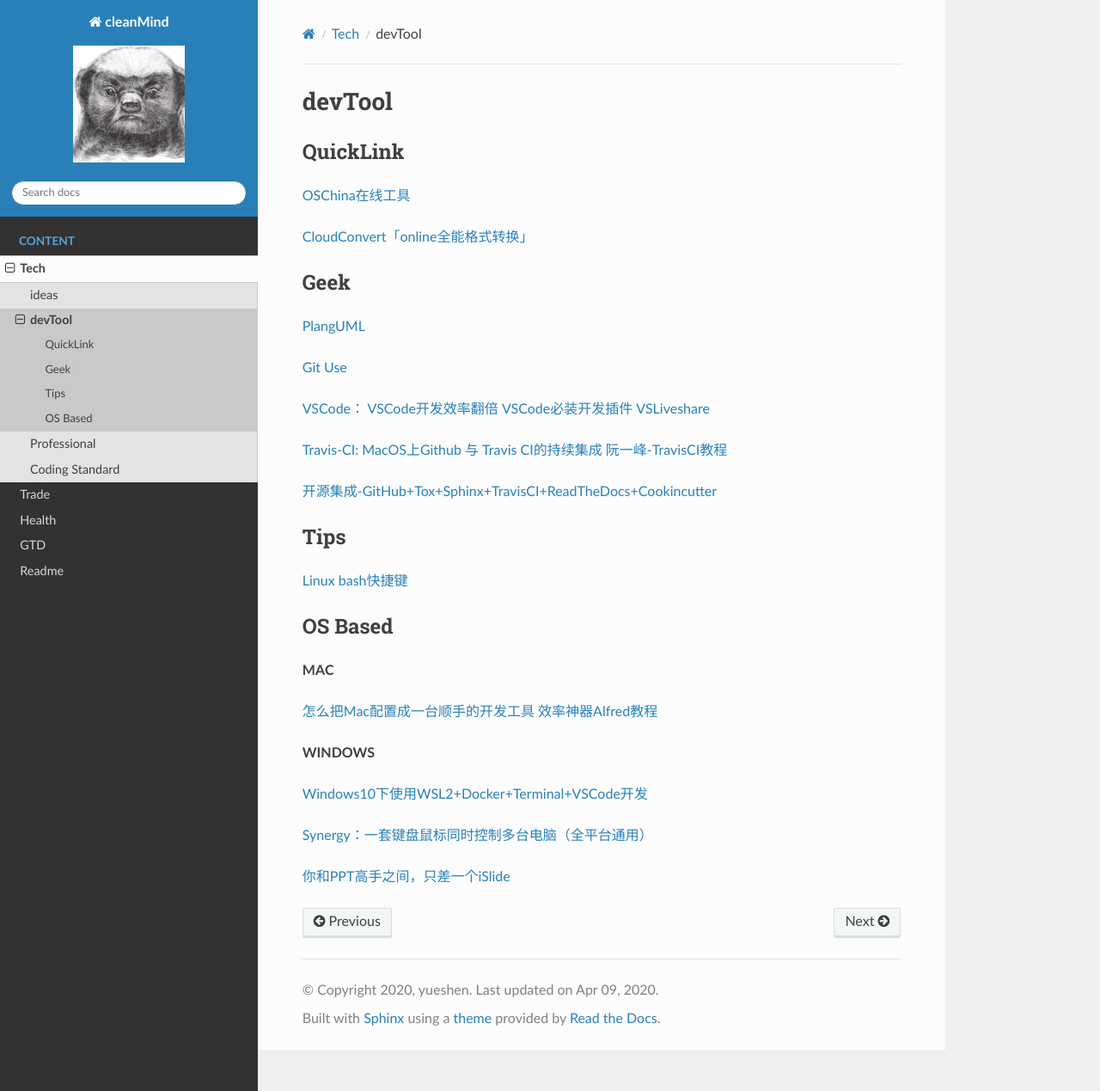
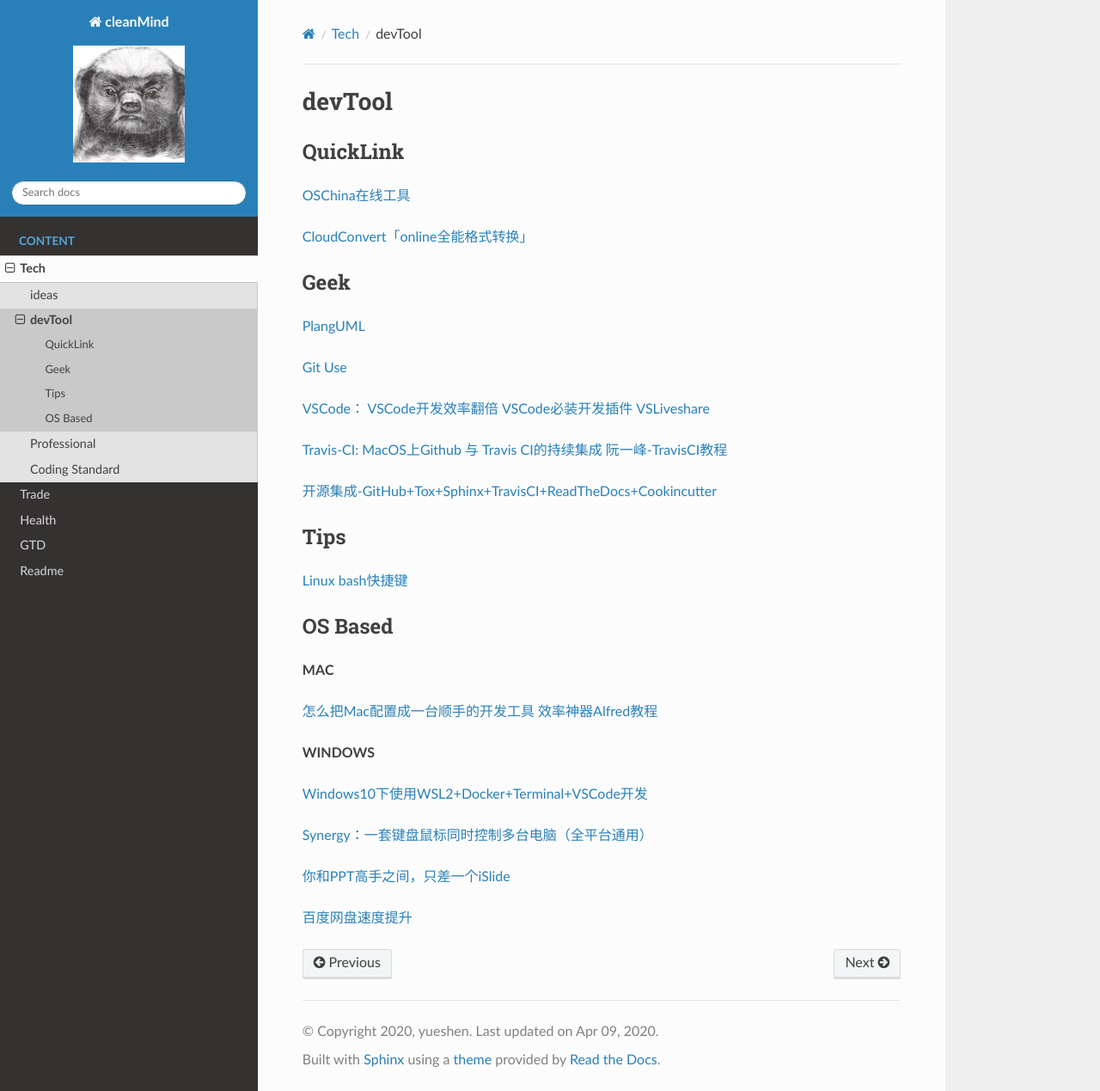
Before and after one commit to alphajayGithub/alphajayGithub.github.io, a Sphinx documentation site: the page built from docs/source/Tech/coding_tools.rst, in a window 1280 px wide and 1269 px high. Shown: the whole window at 86% size. Built offline with Sphinx 7.4.7 and the Read the Docs theme 2.0.0, drawn with Linux system fonts in a browser that asks for light colours.

Commit message:
update: add the baidu netdisk crash github project

```diff
--- a/docs/source/Tech/coding_tools.rst
+++ b/docs/source/Tech/coding_tools.rst
@@ -50,3 +50,5 @@ OS Based
 `Synergy：一套键盘鼠标同时控制多台电脑（全平台通用） <https://twocups.cn/index.php/2019/12/25/08/>`_
 
 `你和PPT高手之间，只差一个iSlide  <https://www.islide.cc/>`_
+
+`百度网盘速度提升 <https://github.com/CodeTips/BaiduNetdiskPlugin-macOS>`_
```
